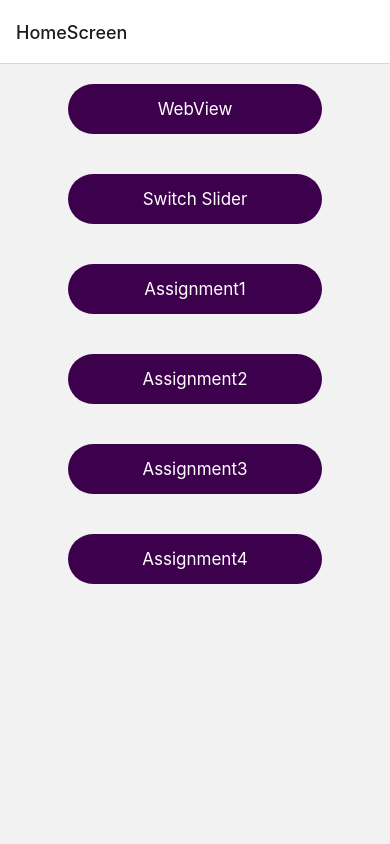
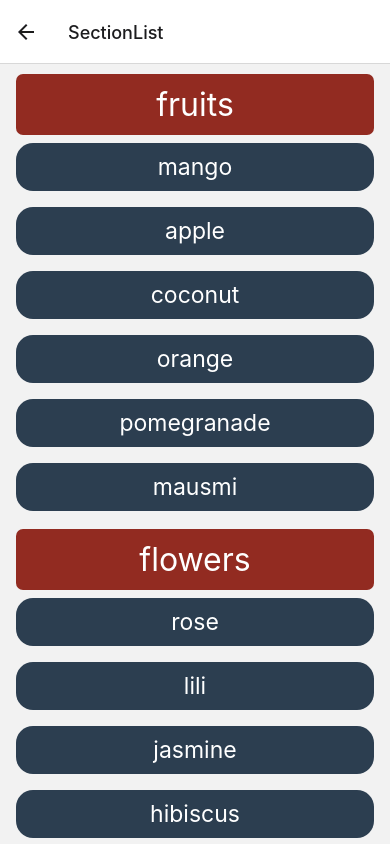
Before and after one commit to RahulKarasi/CounterApp, a React Native app: screen /SectionList in a window 390 px wide. Built offline with nearby package versions, Linux system fonts and the light colour scheme.

Commit message:
SectionList Assignment added

```diff
--- a/App.js
+++ b/App.js
@@ -9,6 +9,7 @@ import HomeScreen from './HomeScreen';
 import HexCode from './src/color_code_viewer/HexCode';
 import WebViewComp from './src/component2/WebViewComp';
 import SwitchSlider from './src/component2/SwitchSlider';
+import SectionLists from './src/component4SectionList/SectionLists';
 
 const Stack = createNativeStackNavigator();
 export class App extends Component {
@@ -17,6 +18,7 @@ export class App extends Component {
       <NavigationContainer>
         <Stack.Navigator >
           <Stack.Screen name="HomeScreen" component={HomeScreen} />
+          <Stack.Screen name="SectionList" component={SectionLists} />
           <Stack.Screen name="SwitchSlider" component={SwitchSlider} />
           <Stack.Screen name="WebView" component={WebViewComp} />
           <Stack.Screen name="CounterApp" component={CounterApp} />
--- a/HomeScreen.js
+++ b/HomeScreen.js
@@ -13,6 +13,11 @@ export default class HomeScreen extends Component {
     const { navigation } = this.props
     return (
       <View style={styles.parentContainer}>
+        <TouchableOpacity
+          style={styles.button}
+          onPress={() => navigation.navigate('SectionList')}>
+          <Text style={styles.btnText}>Section List</Text>
+        </TouchableOpacity>
         <TouchableOpacity
           style={styles.button}
           onPress={() => navigation.navigate('WebView')}>
@@ -46,12 +51,6 @@ export default class HomeScreen extends Component {
           onPress={() => this.props.navigation.navigate('ColorViewer')}>
           <Text style={styles.btnText}>Assignment4</Text>
         </TouchableOpacity>
-
-        {/* <TouchableOpacity
-          style={styles.button}
-          onPress={() => this.props.navigation.navigate('WebView')}>
-          <Text style={styles.btnText}>Assignment5</Text>
-        </TouchableOpacity> */}
       </View>
     );
   }
--- /dev/null
+++ b/src/component4SectionList/SectionLists.js
@@ -0,0 +1,82 @@
+import {View, Text, SafeAreaView, SectionList, StyleSheet} from 'react-native';
+import {data} from './data';
+
+const Item = ({title}) => (
+  <View style={styles.item}>
+    <Text style={styles.itemTxt}>{title}</Text>
+  </View>
+);
+
+const SectionLists = () => {
+  const structuredData = [];
+  data.forEach(element => {
+    if (structuredData.length) {
+      var categoryMatched = false;
+
+      structuredData.forEach(item => {
+        if (item.categoryId === element.categoryId) {
+          item.data.push(element.title);
+          categoryMatched = true;
+        }
+      });
+
+      if (!categoryMatched) {
+        let newCategory = {
+          categoryId: element.categoryId,
+          data: [element.title],
+        };
+        structuredData.push(newCategory);
+      }
+    } else {
+      let obj = {categoryId: element.categoryId, data: [element.title]};
+      structuredData.push(obj);
+    }
+  });
+
+  return (
+    <SafeAreaView style={styles.container}>
+      <SectionList
+        showsVerticalScrollIndicator={false}
+        sections={structuredData}
+        keyExtractor={(item, index) => item + index}
+        renderItem={({item}) => <Item title={item} />}
+        renderSectionHeader={({section}) => (
+          <View style={styles.header}>
+            <Text style={styles.headerTxt}>{section.categoryId}</Text>
+          </View>
+        )}
+      />
+    </SafeAreaView>
+  );
+};
+
+const styles = StyleSheet.create({
+  container: {
+    flex: 1,
+    marginHorizontal: 16,
+  },
+  item: {
+    backgroundColor: '#2C3E50',
+    padding: 10,
+    marginVertical: 8,
+    borderRadius: 17,
+  },
+  header: {
+    borderRadius: 7,
+    backgroundColor: '#922B21',
+    marginTop: 10,
+  },
+  headerTxt: {
+    fontSize: 32,
+    textAlign: 'center',
+    padding: 11,
+    color: 'white',
+  },
+  itemTxt: {
+    fontSize: 23,
+    textAlign: 'center',
+    color: 'white',
+  },
+});
+
+export default SectionLists;
--- /dev/null
+++ b/src/component4SectionList/data.js
@@ -0,0 +1,89 @@
+export const data = [
+  {
+    categoryId: 'fruits',
+    title: 'mango',
+    quantity: 2,
+  },
+  {
+    categoryId: 'fruits',
+    title: 'apple',
+    quantity: 5,
+  },
+  {
+    categoryId: 'fruits',
+    title: 'coconut',
+    quantity: 4,
+  },
+  {
+    categoryId: 'fruits',
+    title: 'orange',
+    quantity: 2,
+  },
+  {
+    categoryId: 'fruits',
+    title: 'pomegranade',
+    quantity: 2,
+  },
+  {
+    categoryId: 'fruits',
+    title: 'mausmi',
+    quantity: 3,
+  },
+  {
+    categoryId: 'flowers',
+    title: 'rose',
+    quantity: 1,
+  },
+  {
+    categoryId: 'flowers',
+    title: 'lili',
+    quantity: 4,
+  },
+  {
+    categoryId: 'flowers',
+    title: 'jasmine',
+    quantity: 2,
+  },
+  {
+    categoryId: 'flowers',
+    title: 'hibiscus',
+    quantity: 8,
+  },
+  {
+    categoryId: 'flowers',
+    title: 'daffodils',
+    quantity: 9,
+  },
+  {
+    categoryId: 'flowers',
+    title: 'seasonal flowers',
+    quantity: 1,
+  },
+  {
+    categoryId: 'flowers',
+    title: 'sregional fruits',
+    quantity: 1,
+  },
+  {
+    categoryId: 'vegetables',
+    title: 'potato',
+    quantity: 8,
+  },
+  {
+    categoryId: 'vegetables',
+    title: 'tomato',
+    quantity: 5,
+  },
+  {
+    categoryId: 'vegetables',
+    title: 'guard',
+    quantity: 2,
+  },
+  {
+    categoryId: 'vegetables',
+    title: 'brinjal',
+    quantity: 6,
+  },
+];
+
+export default data;
```
